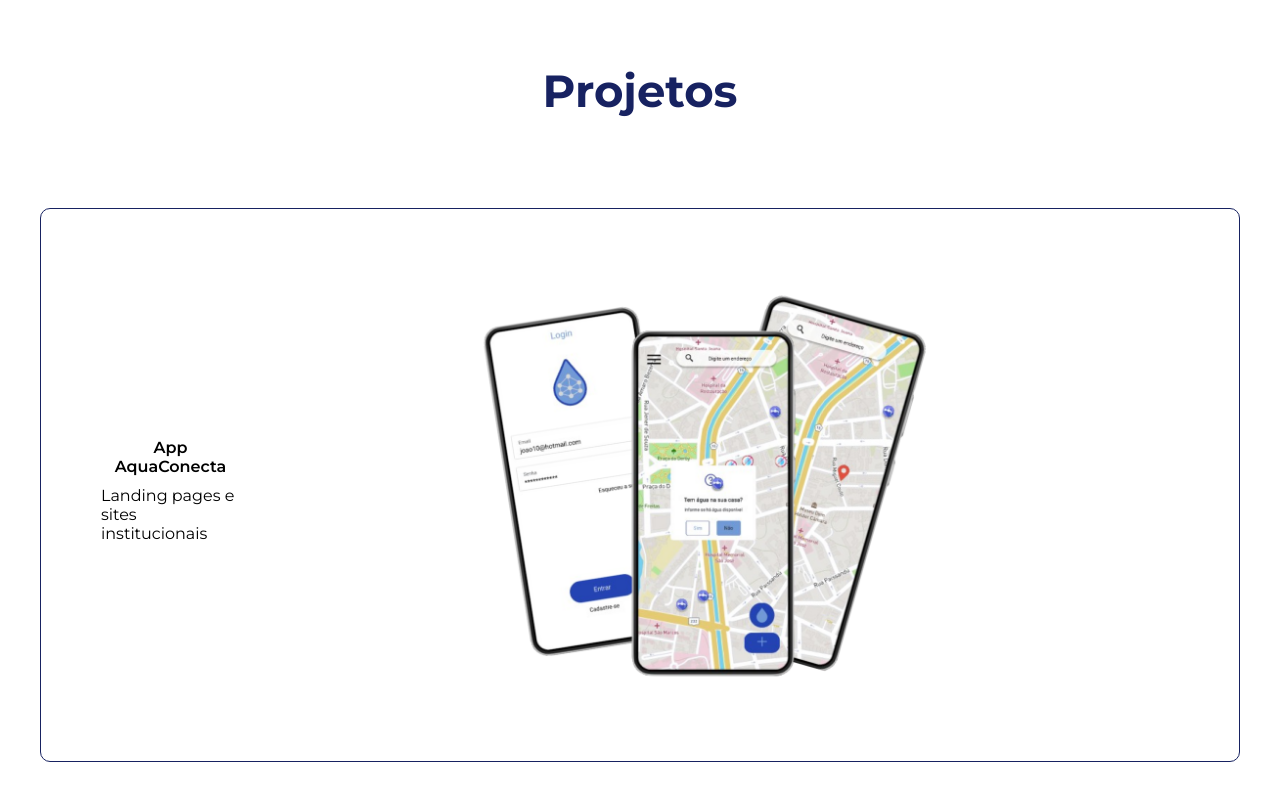
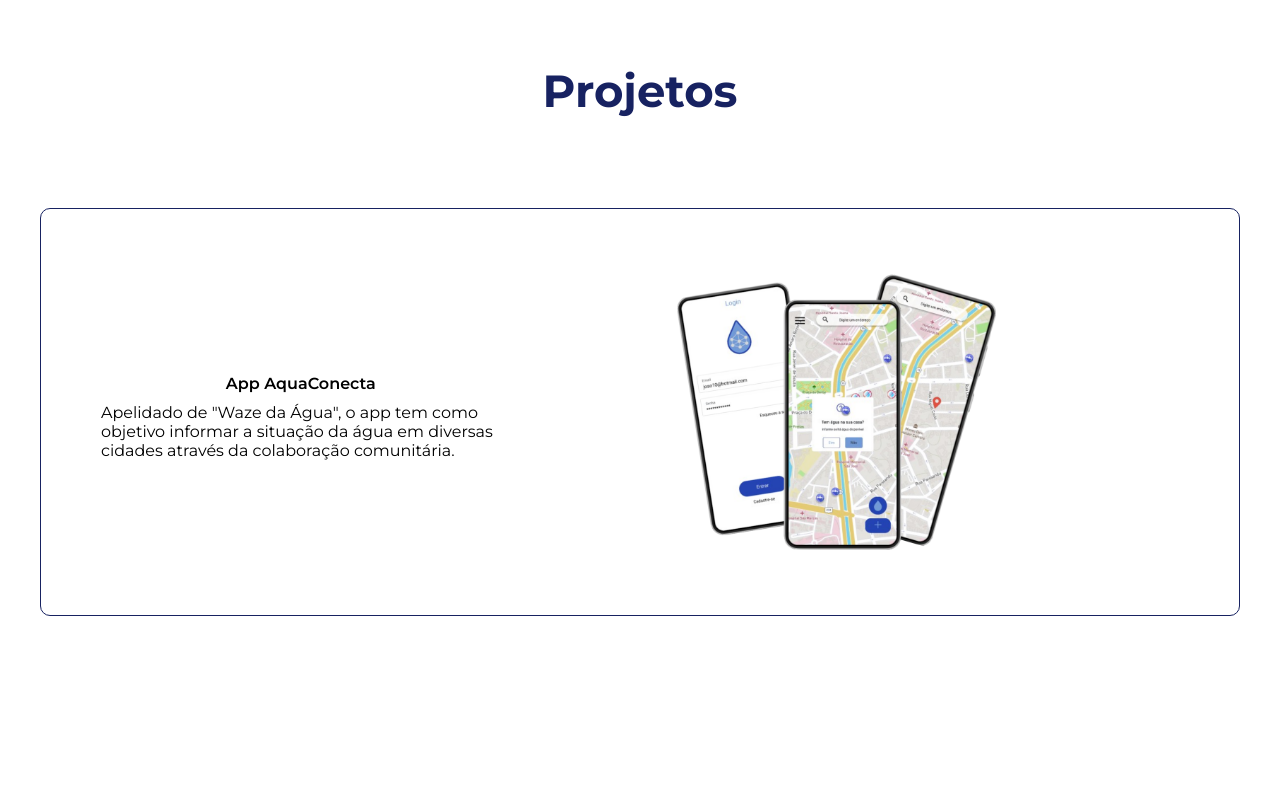
Before and after one commit to atlascipri/meu-portifolio, a plain HTML site: page index.html in a window 1280 px wide. Shown: the part 1371-2171 px from the top of the page. After the commit the page ends 2037 px from the top, so only its background shows below. Drawn offline with Linux system fonts and the light colour scheme.

Commit message:
feat: atualiza a descrição do projeto AquaConecta

```diff
--- a/index.html
+++ b/index.html
@@ -118,7 +118,9 @@
             <li class="project-item">
                 <div class="project-info">
                     <h4>App AquaConecta</h4>
-                    <p>Landing pages e sites institucionais</p>
+                    <p> Apelidado de "Waze da Água", o app tem como objetivo informar a situação da água em diversas cidades
+                        através da colaboração comunitária.
+                    </p>
                 </div>
                 <div class="project-icon">
                     <img src="./images/icons-projects/app-conecta.png" alt="App AquaConecta">
```
